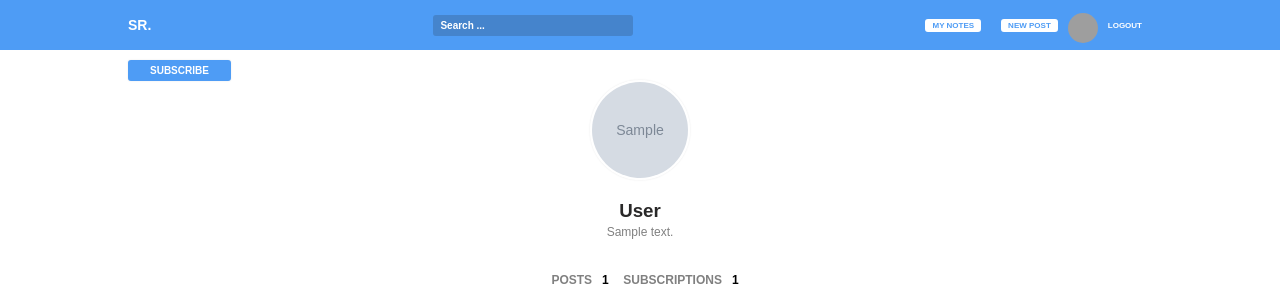
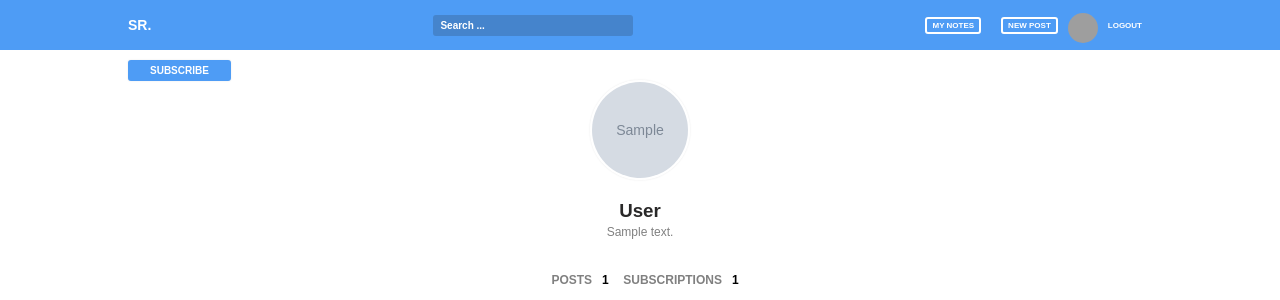
Before and after one commit to YauheniRusinchuk/developement_sweden, a Django app: template apps/templates/home/detail.html in a window 1280 px wide. Shown: the top 300 px of the page. Run offline with Django 3.2, Linux system fonts and the light colour scheme; the template is opened without the code that fills it: most values are stand-ins (such as "Sample title", 1, 10 or a date in 2020); grey boxes marked "Sample" are stand-in pictures; some libraries are stand-ins or nearby versions; some web fonts are replaced; grey boxes are pictures that could not be loaded.

Commit message:
new style btn_header

```diff
--- a/apps/static/css/style.css
+++ b/apps/static/css/style.css
@@ -219,14 +219,14 @@ body {
 .header .header_container .btn_newpost {
   font-size: 8px;
   font-weight: bold;
-  color: #4e9cf5;
+  color: white;
+  background-color: #4e9cf5;
   text-decoration: none;
   margin: 10px;
   border: 2px solid white;
-  padding: 0px 5px;
+  padding: 2px 5px;
   border-radius: 3px;
   text-transform: uppercase;
-  background-color: white
 }
 
 
```
